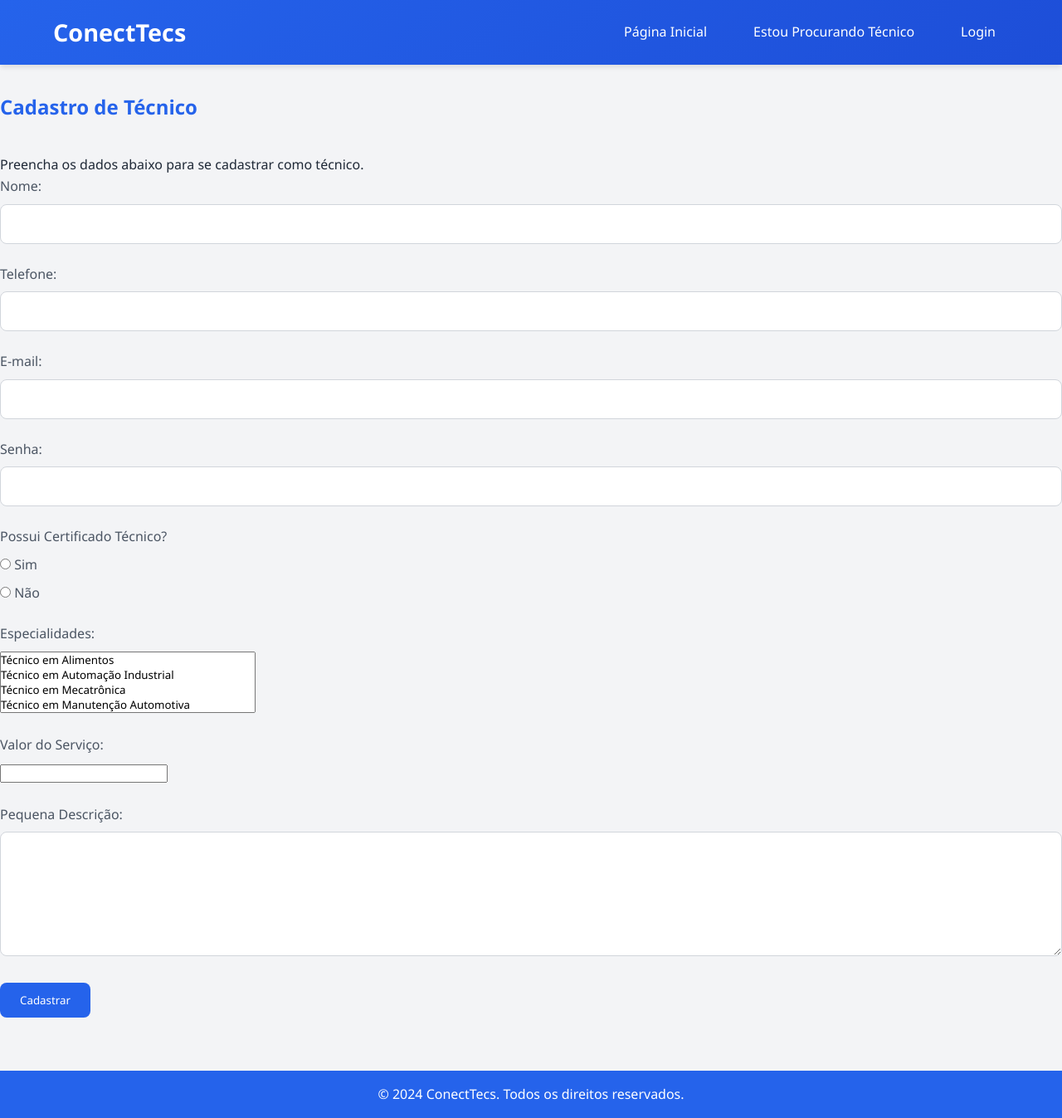
After one commit to icarosantts/TCC, a PHP site: page /cadastro_tecnico.php in a window 1280 px wide. The commit adds this page. Shown: the whole page at 83% size. Run offline with PHP 8.4, Linux system fonts and the light colour scheme.

Commit message:
Atualizações

```diff
--- /dev/null
+++ b/ConectTecs/cadastro_tecnico.php
@@ -0,0 +1,261 @@
+<?php
+session_start();
+include 'conexao.php';
+
+// Verifica se o formulário foi enviado
+if ($_SERVER["REQUEST_METHOD"] == "POST") {
+    $nome = trim($_POST['nome']);
+    $telefone = trim($_POST['telefone']);
+    $email = trim($_POST['email']);
+    $senha = password_hash(trim($_POST['senha']), PASSWORD_DEFAULT);
+    $certificado = isset($_POST['certificado']) ? $_POST['certificado'] : "nao";
+    $cursando = isset($_POST['cursando']) ? $_POST['cursando'] : "nao";
+    $especialidades = isset($_POST['especialidades']) && is_array($_POST['especialidades']) ? implode(",", $_POST['especialidades']) : "";
+    $valor_servico = trim($_POST['valor_servico']);
+    $descricao_tecnico = trim($_POST['descricao_tecnico']);
+
+    // Diretório de upload
+    $upload_dir = "uploads/";
+    if (!is_dir($upload_dir)) {
+        mkdir($upload_dir, 0777, true);
+    }
+
+    // Processa uploads de arquivos
+    $documento_certificado = "";
+    $documento_matricula = "";
+
+    function uploadArquivo($file, $upload_dir) {
+        if (isset($file) && $file['error'] == UPLOAD_ERR_OK) {
+            $target_file = $upload_dir . basename($file["name"]);
+            if (move_uploaded_file($file["tmp_name"], $target_file)) {
+                return $target_file;
+            }
+        }
+        return "";
+    }
+
+    if ($certificado == "sim") {
+        $documento_certificado = uploadArquivo($_FILES['documento-certificado'], $upload_dir);
+    }
+    if ($cursando == "sim") {
+        $documento_matricula = uploadArquivo($_FILES['documento-matricula'], $upload_dir);
+    }
+
+    // Insere os dados no banco
+    $sql = "INSERT INTO tecnicos (nome, telefone, email, senha, certificado, documento_certificado, cursando, documento_matricula, especialidades, valor_servico, descricao_tecnico)
+            VALUES (?, ?, ?, ?, ?, ?, ?, ?, ?, ?, ?)";
+
+    if ($stmt = $conn->prepare($sql)) {
+        $stmt->bind_param("sssssssssss", $nome, $telefone, $email, $senha, $certificado, $documento_certificado, $cursando, $documento_matricula, $especialidades, $valor_servico, $descricao_tecnico);
+
+        if ($stmt->execute()) {
+            header("Location: login.php");
+            exit();
+        } else {
+            $error = "Erro ao cadastrar: " . $stmt->error;
+        }
+        $stmt->close();
+    } else {
+        $error = "Erro na preparação da consulta: " . $conn->error;
+    }
+}
+?>
+
+<!DOCTYPE html>
+<html lang="pt-BR">
+<head>
+    <meta charset="UTF-8">
+    <meta name="viewport" content="width=device-width, initial-scale=1.0">
+    <title>Cadastro de Técnico - ConectTecs</title>
+    <link rel="stylesheet" href="styles.css">
+</head>
+<body>
+    <header>
+        <div class="container">
+            <h1 class="logo"><a href="index.html">ConectTecs</a></h1>
+            <nav class="menu">
+                <ul class="nav-links">
+                    <li><a href="index.html">Página Inicial</a></li>
+                    <li><a href="cadastro_cliente.php">Estou Procurando Técnico</a></li>
+                    <li><a href="login.php">Login</a></li>
+                </ul>
+            </nav>
+        </div>
+    </header>
+
+    <main>
+        <section>
+            <h2>Cadastro de Técnico</h2>
+            <?php if (isset($error)) echo "<p class='error'>$error</p>"; ?>
+            <p>Preencha os dados abaixo para se cadastrar como técnico.</p>
+            <form id="cadastro-tecnico" action="cadastro_tecnico.php" method="POST" enctype="multipart/form-data">
+                <div class="form-group">
+                    <label for="nome">Nome:</label>
+                    <input type="text" id="nome" name="nome" required>
+                </div>
+                <div class="form-group">
+                    <label for="telefone">Telefone:</label>
+                    <input type="tel" id="telefone" name="telefone" required>
+                </div>
+                <div class="form-group">
+                    <label for="email">E-mail:</label>
+                    <input type="email" id="email" name="email" required>
+                </div>
+                <div class="form-group">
+                    <label for="senha">Senha:</label>
+                    <input type="password" id="senha" name="senha" required>
+                </div>
+
+                <div class="form-group">
+                    <label>Possui Certificado Técnico?</label>
+                    <label><input type="radio" name="certificado" value="sim" required> Sim</label>
+                    <label><input type="radio" name="certificado" value="nao" required> Não</label>
+                </div>
+
+                <div class="form-group certificado-documento" style="display: none;">
+                    <label for="documento-certificado">Documento do Certificado (PDF, DOC, JPEG, PNG - Máx: 2MB):</label>
+                    <input type="file" id="documento-certificado" name="documento-certificado" accept=".pdf, .doc, .docx, .jpg, .jpeg, .png">
+                </div>
+
+                <div class="form-group cursando" style="display: none;">
+                    <label>Está cursando?</label>
+                    <label><input type="radio" name="cursando" value="sim"> Sim</label>
+                    <label><input type="radio" name="cursando" value="nao"> Não</label>
+                </div>
+
+                <div class="form-group documento-matricula" style="display: none;">
+                    <label for="documento-matricula">Atestado de Matrícula (PDF, DOC, JPEG, PNG - Máx: 2MB):</label>
+                    <input type="file" id="documento-matricula" name="documento-matricula" accept=".pdf, .doc, .docx, .jpg, .jpeg, .png">
+                </div>
+
+                <div class="form-group">
+                    <label for="especialidades">Especialidades:</label>
+                    <select id="especialidades" name="especialidades[]" multiple required>
+                        <option value="Alimentos">Técnico em Alimentos</option>
+                        <option value="automacao-industrial">Técnico em Automação Industrial</option>
+                        <option value="mecatronica">Técnico em Mecatrônica</option>
+                        <option value="manutencao-automotiva">Técnico em Manutenção Automotiva</option>
+                        <option value="edificacoes">Técnico em Edificações</option>
+                        <option value="design-calcados">Técnico em Design de Calçados</option>
+                        <option value="eletroeletronica">Técnico em Eletroeletrônica</option>
+                        <option value="eletronica">Técnico em Eletrônica</option>
+                        <option value="eletrotecnica">Técnico em Eletrotécnica</option>
+                        <option value="energia-renovavel">Técnico em Sistemas de Energia Renovável</option>
+                        <option value="qualidade">Técnico em Qualidade</option>
+                        <option value="multimidia">Técnico em Multimídia</option>
+                        <option value="comunicacao-visual">Técnico em Comunicação Visual</option>
+                        <option value="impressao-offset">Técnico em Impressão Offset</option>
+                        <option value="impressao-rotografica-flexografica">Técnico em Impressão Rotográfica e Flexográfica</option>
+                        <option value="processos-graficos">Técnico em Processos Gráficos</option>
+                        <option value="portos">Técnico em Portos</option>
+                        <option value="logistica">Técnico em Logística</option>
+                        <option value="eletromecanica">Técnico em Eletromecânica</option>
+                        <option value="fabricacao-mecanica">Técnico em Fabricação Mecânica</option>
+                        <option value="manutencao-maquinas-industriais">Técnico em Manutenção de Máquinas Industriais</option>
+                        <option value="mecanica">Técnico em Mecânica</option>
+                        <option value="mecanica-precisao">Técnico em Mecânica de Precisão</option>
+                        <option value="metalurgia">Técnico em Metalurgia</option>
+                        <option value="soldagem">Técnico em Soldagem</option>
+                        <option value="soldagem-papel">Técnico em Soldagem e Papel</option>
+                        <option value="ceramica">Técnico em Cerâmica</option>
+                        <option value="petroquimica">Técnico em Petroquímica</option>
+                        <option value="plasticos">Técnico em Plásticos</option>
+                        <option value="analises-quimicas">Técnico em Análises Químicas</option>
+                        <option value="quimica">Técnico em Química</option>
+                        <option value="refrigeracao-climatizacao">Técnico em Refrigeração e Climatização</option>
+                        <option value="equipamentos-biomedicos">Técnico em Equipamentos Biomédicos</option>
+                        <option value="seguranca-trabalho">Técnico em Segurança do Trabalho</option>
+                        <option value="desenvolvimento-sistemas">Técnico em Desenvolvimento de Sistemas</option>
+                        <option value="informatica">Técnico em Informática</option>
+                        <option value="rede-computadores">Técnico em Rede de Computadores</option>
+                        <option value="vestuario">Técnico em Vestuário</option>
+                        <option value="textil">Técnico em Têxtil</option>
+                    </select>
+                </div>
+
+                <div class="form-group">
+                    <label for="valor_servico">Valor do Serviço:</label>
+                    <input type="number" id="valor_servico" name="valor_servico" required>
+                </div>
+
+                <div class="form-group">
+                    <label for="descricao_tecnico">Pequena Descrição:</label>
+                    <textarea id="descricao_tecnico" name="descricao_tecnico" rows="4" required></textarea>
+                </div>
+
+                <button type="submit">Cadastrar</button>
+            </form>
+        </section>
+    </main>
+
+    <footer>
+        <p>&copy; 2024 ConectTecs. Todos os direitos reservados.</p>
+    </footer>
+
+    <script>
+        const certificadoRadios = document.querySelectorAll('input[name="certificado"]');
+        const cursandoRadiosContainer = document.querySelector('.cursando');
+        const cursandoRadios = document.querySelectorAll('input[name="cursando"]');
+        const certificadoDocumento = document.querySelector('.certificado-documento');
+        const documentoMatricula = document.querySelector('.documento-matricula');
+
+        // Exibe campos com base na seleção de certificado
+        certificadoRadios.forEach(radio => {
+            radio.addEventListener('change', function() {
+                if (this.value === 'sim') {
+                    certificadoDocumento.style.display = 'block';
+                    cursandoRadiosContainer.style.display = 'none';
+                    documentoMatricula.style.display = 'none';
+                } else {
+                    certificadoDocumento.style.display = 'none';
+                    cursandoRadiosContainer.style.display = 'block';
+                }
+            });
+        });
+
+        // Exibe campos com base na seleção de "cursando"
+        cursandoRadios.forEach(radio => {
+            radio.addEventListener('change', function() {
+                if (this.value === 'sim') {
+                    documentoMatricula.style.display = 'block';
+                } else {
+                    documentoMatricula.style.display = 'none';
+                    alert("Para prosseguir, é necessário possuir um certificado ou estar cursando com um comprovante de matrícula.");
+                }
+            });
+        });
+
+        // Valida o formulário antes de enviar
+        document.getElementById('cadastro-tecnico').addEventListener('submit', function(e) {
+            const possuiCertificado = document.querySelector('input[name="certificado"]:checked').value;
+            const estaCursando = document.querySelector('input[name="cursando"]:checked');
+
+            if (possuiCertificado === 'nao' && (!estaCursando || estaCursando.value === 'nao')) {
+                e.preventDefault();
+                alert("Não é possível concluir o cadastro sem certificado ou comprovante de matrícula.");
+                return false;
+            }
+
+            // Validação de especialidades (máximo 3)
+            const especialidades = document.getElementById('especialidades');
+            const selectedOptions = [...especialidades.selectedOptions];
+            if (selectedOptions.length > 3) {
+                e.preventDefault();
+                alert('Você pode escolher no máximo 3 especialidades.');
+                return false;
+            }
+
+            return true;
+        });
+
+        // Limite de seleções na especialidade
+        document.getElementById('especialidades').addEventListener('change', function() {
+            const selectedOptions = [...this.selectedOptions];
+            if (selectedOptions.length > 3) {
+                alert('Você pode escolher até 3 especialidades.');
+                selectedOptions[selectedOptions.length - 1].selected = false;
+            }
+        });
+    </script>
+</body>
+</html>
--- a/ConectTecs/index.html
+++ b/ConectTecs/index.html
@@ -71,9 +71,9 @@
             <h1 class="logo"><a href="index.html">ConectTecs</a></h1>
             <nav class="menu">
                 <ul class="nav-links">
-                    <li><a href="seja-tecnico.html">Seja Técnico</a></li>
-                    <li><a href="cadastro-cliente.html">Estou procurando por um Técnico</a></li>
-                    <li><a href="login.html">Login</a></li>
+                    <li><a href="cadastro_tecnico.php">Sou Técnico</a></li>
+                    <li><a href="cadastro_cliente.php">Estou procurando por um Técnico</a></li>
+                    <li><a href="login.php">Login</a></li>
                 </ul>
             </nav>
         </div>
```
Also changed, not shown: ConectTecs/cadastro.html (+5 -5 lines), ConectTecs/cadastro_cliente.php (+93 -38 lines), ConectTecs/login.php (added, +125 -0 lines).
